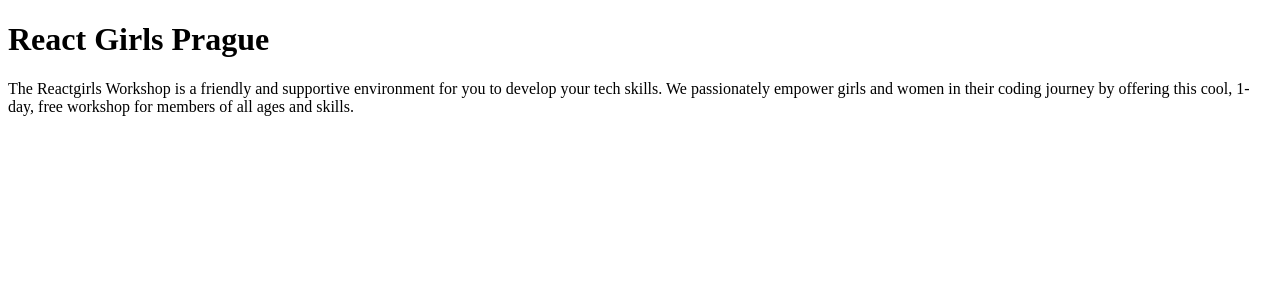
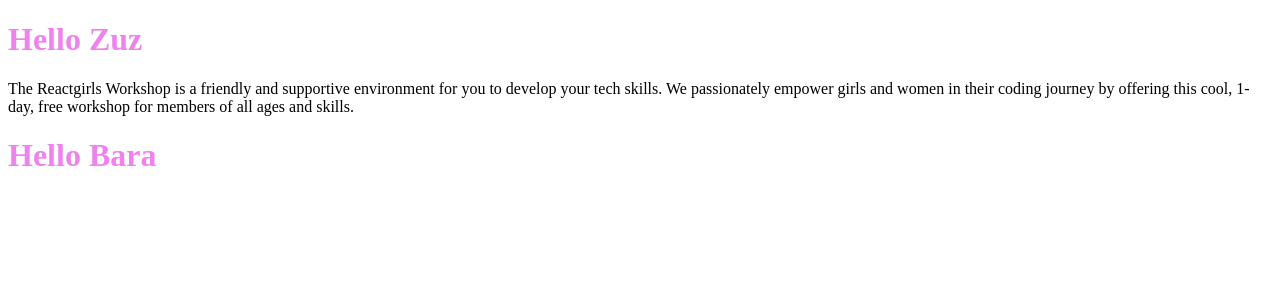
Before and after one commit to franozuz/ReactGirls, a Next.js app: page / in a window 1280 px wide. Shown: the top 300 px of the page. Built offline with nearby package versions, Linux system fonts and the light colour scheme.

Commit message:
Add Hello component

```diff
--- /dev/null
+++ b/components/Hello.tsx
@@ -0,0 +1,13 @@
+import React, { FunctionComponent } from "react";
+
+type HelloProps = {
+  name: string;
+};
+
+const Hello: FunctionComponent<HelloProps> = ({ name }) => (
+  <div style={{color:"violet"}}>
+    <h1> Hello {name}</h1>
+  </div>
+);
+
+export default Hello;
--- a/pages/index.tsx
+++ b/pages/index.tsx
@@ -1,13 +1,15 @@
+import Hello from "../components/Hello";
 export default () => {
   return (
     <div>
-      <h1>React Girls Prague</h1>
+      <Hello name ="Zuz"/>
       <p>
         The Reactgirls Workshop is a friendly and supportive environment for you
         to develop your tech skills. We passionately empower girls and women in
         their coding journey by offering this cool, 1-day, free workshop for
         members of all ages and skills.
       </p>
+      <Hello name ="Bara"/>
     </div>
   );
 };
```
